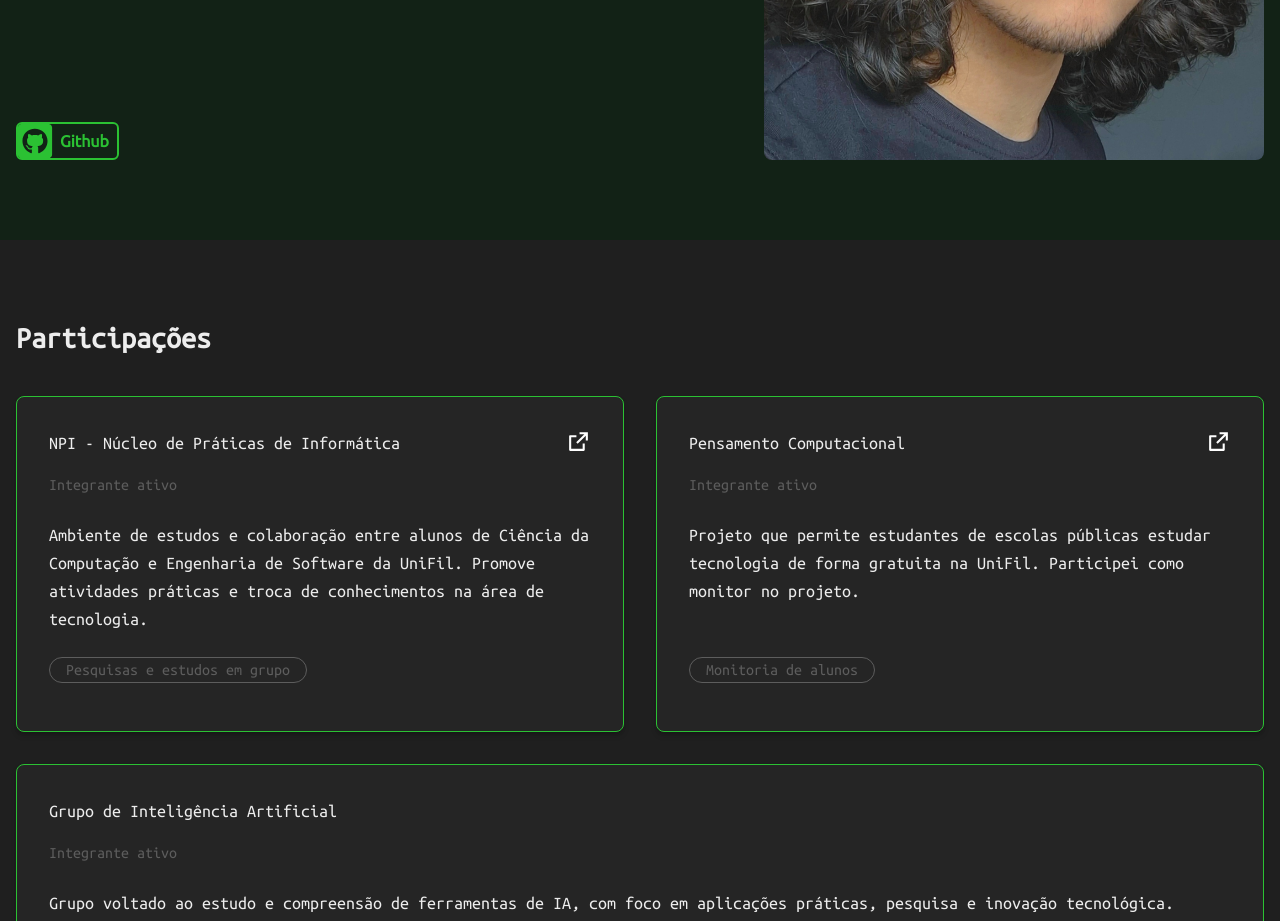
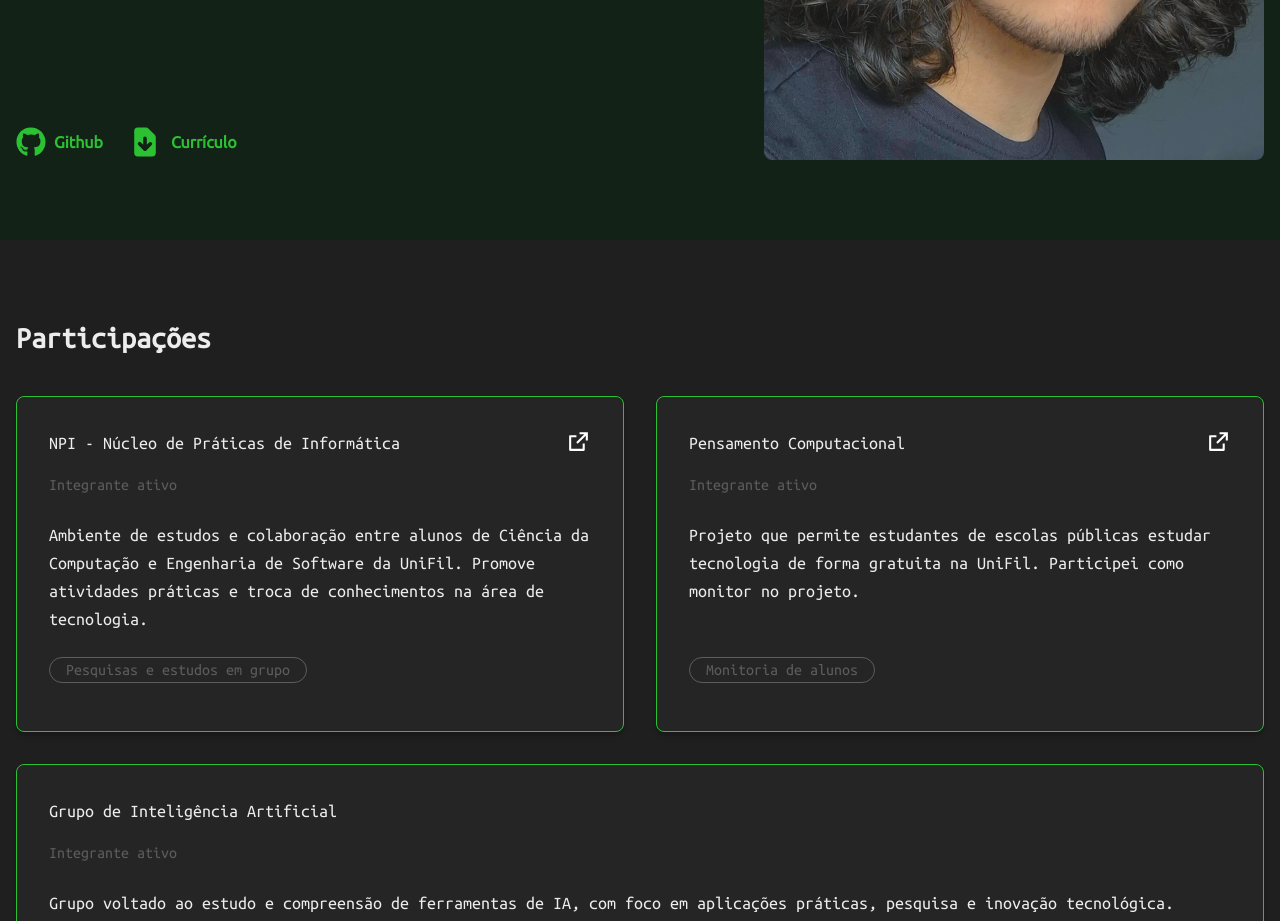
Before and after one commit to WitorDev/witortena, a Next.js app: page / in a window 1280 px wide. Shown: the part 1320-2241 px from the top of the page. Built offline with nearby package versions, Linux system fonts and the light colour scheme; a web font is replaced by a local one.

Commit message:
added curriculum download link

```diff
--- a/app/components/About.tsx
+++ b/app/components/About.tsx
@@ -5,9 +5,8 @@ import photo from "@/public/photo.jpg";
 import { motion } from "motion/react";
 import Image from "next/image";
 import { Ubuntu_Mono } from "next/font/google";
-import { FaGithubSquare } from "react-icons/fa";
-import { BsGithub } from "react-icons/bs";
-import { LiaGithubSquare } from "react-icons/lia";
+import { FaGithub, FaGithubSquare } from "react-icons/fa";
+import { HiDocument, HiDocumentDownload } from "react-icons/hi";
 
 const ubuntuMonoFont = Ubuntu_Mono({
   subsets: ["latin"],
@@ -58,15 +57,30 @@ export default function About() {
               mundo da tecnologia.
             </p>
           </div>
-          <motion.div className="flex gap-4 items-center w-fit">
+          <motion.div className="flex gap-4 p-0 m-0 -translate-x-5 sm:translate-0 items-center flex-col sm:flex-row  w-fit">
             <a
               id="github"
               href="https://github.com/WitorDev/"
               target="_blank"
-              className="text-primary-accent flex items-center justify-between border-2 border-primary-accent hover:bg-primary-accent rounded-md hover:cursor-pointer hover:text-secondary-bg font-bold"
+              className="text-primary-accent flex items-center justify-between hover:cursor-pointer hover:text-secondary-accent font-bold"
             >
-              <FaGithubSquare size={34} className="scale-115" />
+              <div className="flex justify-center align-middle">
+                <FaGithub size={30} className="" />
+              </div>
               <p className="py-1 px-2">Github</p>
+            </a>
+            <a
+              id="curriculum_vitae"
+              target="_blank"
+              rel="noopener noreferrer"
+              href="/curriculum.pdf"
+              download={"Curriculum_Witor_Tenã"}
+              className="text-primary-accent flex ml-4 sm:ml-0 items-center justify-between hover:cursor-pointer hover:text-secondary-accent font-bold"
+            >
+              <div className="flex justify-center align-middle">
+                <HiDocumentDownload size={36} className="" />
+              </div>
+              <p className="py-1 px-2">Currículo</p>
             </a>
           </motion.div>
         </motion.div>
--- a/app/components/Contact.tsx
+++ b/app/components/Contact.tsx
@@ -12,7 +12,7 @@ const ubuntuMonoFont = Ubuntu_Mono({
 });
 
 export default function Contact() {
-  const form = useRef(null);
+  const form = useRef<HTMLFormElement>(null);
 
   const sendEmail = (e: React.FormEvent) => {
     e.preventDefault();
@@ -28,6 +28,9 @@ export default function Contact() {
         .then(
           (result) => {
             console.log(result.text);
+            if (form.current) {
+              form.current.reset();
+            }
             alert("Mensagem enviada. " + result.text);
           },
           (error) => {
```
Also changed, not shown: 2 other files (tests, documents, lock files or other folders).
